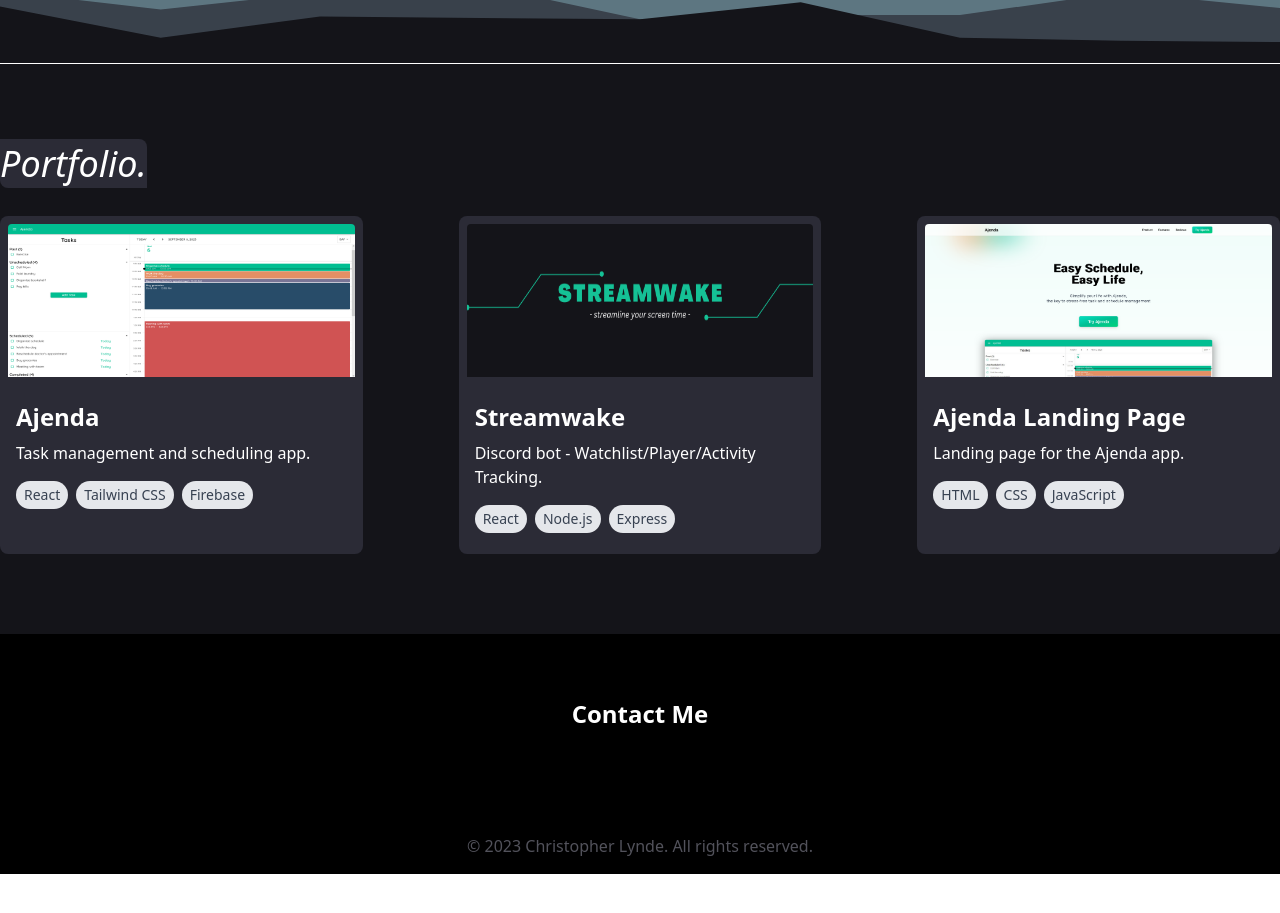
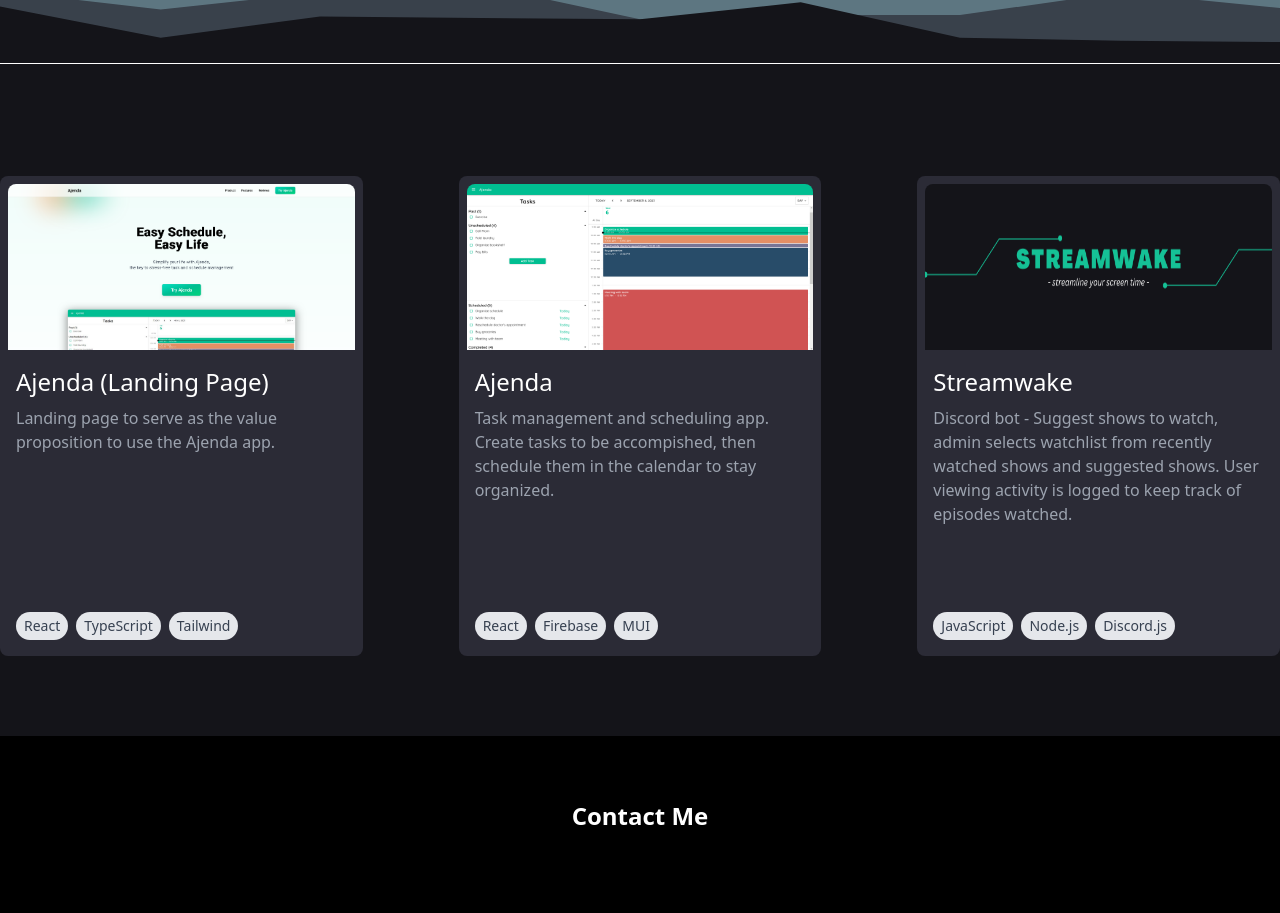
Before and after one commit to LyndeCS/portfolio-site, a React (Vite) app: page / in a window 1280 px wide. Shown: the part 2233-3146 px from the top of the page. Before the commit the page ends 3107 px from the top, so only its background shows below. Built offline with nearby package versions, Linux system fonts and the light colour scheme.

Commit message:
Portfolio seciton v0.2
Style updates for the cards in the portfolio section

```diff
--- a/src/components/Portfolio.jsx
+++ b/src/components/Portfolio.jsx
@@ -8,24 +8,24 @@ const Portfolio = () => {
   const portfolioItems = [
     {
       id: 1,
-      title: 'Ajenda',
-      description: 'Task management and scheduling app.',
-      image: ajendaImg,
-      tools: ['React', 'Tailwind CSS', 'Firebase'],
-    },
-        {
-      id: 3,
-      title: 'Streamwake',
-      description: 'Discord bot - Watchlist/Player/Activity Tracking.',
-      image: streamwakeImg,
-      tools: ['React', 'Node.js', 'Express'],
+      title: 'Ajenda (Landing Page)',
+      description: 'Landing page to serve as the value proposition to use the Ajenda app.',
+      image: ajendaLandingImg,
+      tools: ['React', 'TypeScript', 'Tailwind'],
     },
     {
       id: 2,
-      title: 'Ajenda Landing Page',
-      description: 'Landing page for the Ajenda app.',
-      image: ajendaLandingImg,
-      tools: ['HTML', 'CSS', 'JavaScript'],
+      title: 'Ajenda',
+      description: 'Task management and scheduling app. Create tasks to be accompished, then schedule them in the calendar to stay organized.',
+      image: ajendaImg,
+      tools: ['React', 'Firebase', 'MUI'],
+    },
+    {
+      id: 3,
+      title: 'Streamwake',
+      description: 'Discord bot -  Suggest shows to watch, admin selects watchlist from recently watched shows and suggested shows. User viewing activity is logged to keep track of episodes watched.',
+      image: streamwakeImg,
+      tools: ['JavaScript', 'Node.js', 'Discord.js'],
     },
 
   ];
@@ -33,19 +33,19 @@ const Portfolio = () => {
   return (
     <section id="portfolio" className="bg-smoke-500 py-20">
       <div className="container mx-auto">
-        <h2 className="text-4xl text-white mb-8"><span className="italic bg-smoke-100 rounded-tr-lg rounded-bl-lg">Portfolio.</span></h2>
+        <h2 className="text-4xl text-white mb-8"></h2>
         <div className="grid grid-cols-1 sm:grid-cols-2 md:grid-cols-3 gap-24">
           {portfolioItems.map((item) => (
-            <div key={item.id} className="bg-smoke-100 rounded-lg overflow-hidden">
-              <img src={item.image} alt={item.title} className="w-full h-1/2 object-fill overflow-hidden p-2 rounded-t-xl" />
-              <div className="p-4 flex flex-col">
-                <h3 className="text-white text-2xl font-semibold mb-2">{item.title}</h3>
-                <p className="text-white mb-4">{item.description}</p>
+            <div key={item.id} className="bg-smoke-100 rounded-lg h-[30rem] flex flex-col p-2">
+              <img src={item.image} alt={item.title} className="aspect-video overflow-hidden rounded-t-lg" />
+              <div className="flex flex-col justify-between h-3/4 pt-2 px-2">
+                <h3 className="text-white text-2xl my-2">{item.title}</h3>
+                <p className="text-gray-400 mb-auto">{item.description}</p>
                 <div className="flex flex-wrap">
                   {item.tools.map((tool, index) => (
                     <span
                       key={index}
-                      className="bg-gray-200 text-gray-700 text-sm rounded-full py-1 px-2 mr-2 mb-2"
+                      className="bg-gray-200 text-gray-700 text-sm font-medium rounded-full py-1 px-2 mr-2 mb-2"
                     >
                       {tool}
                     </span>
```
